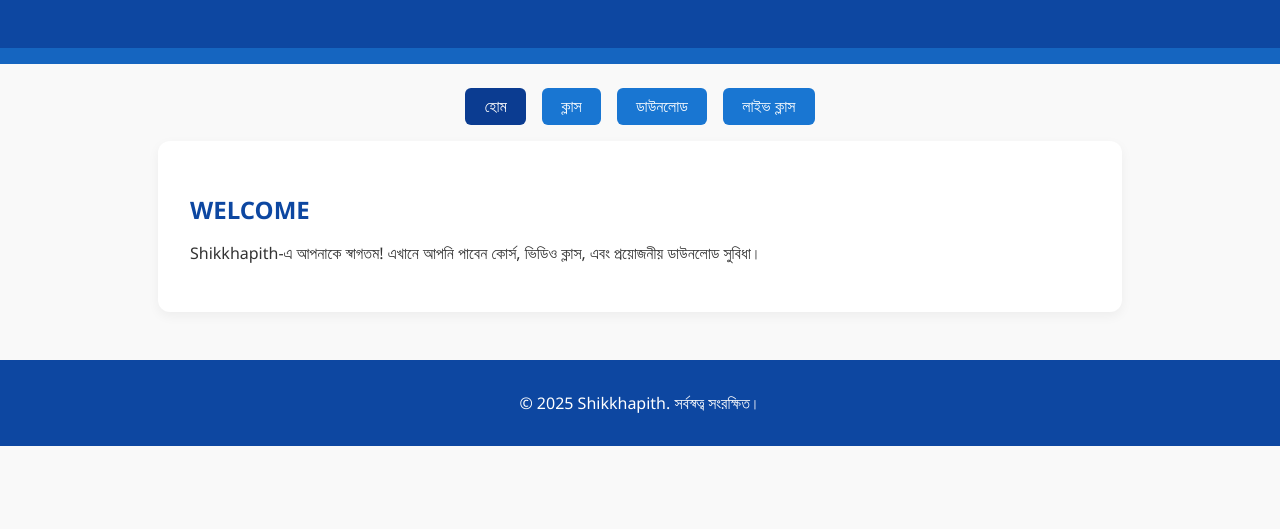
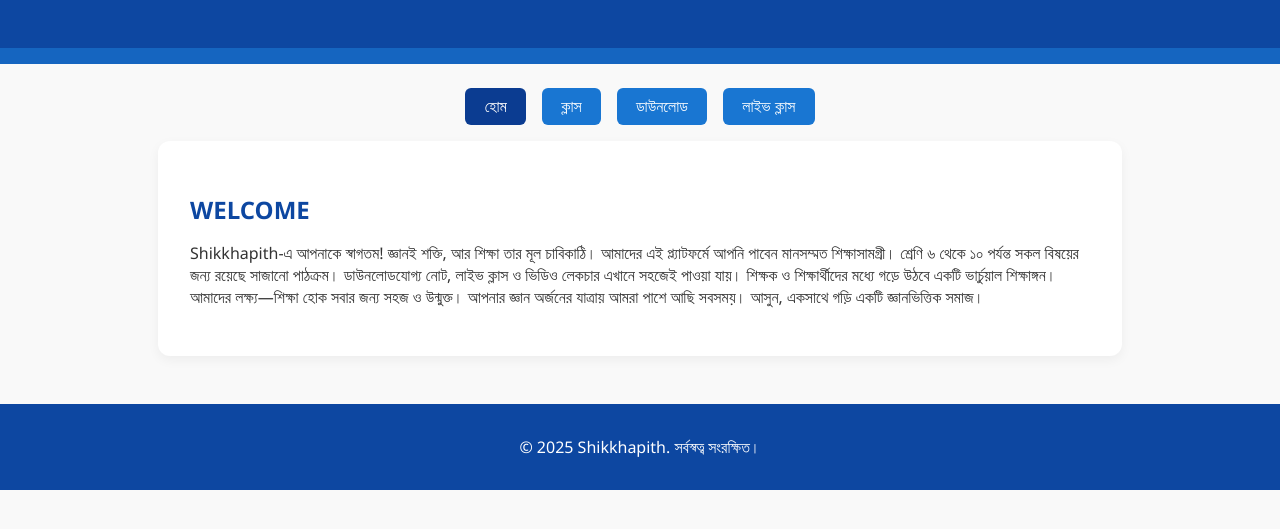
Before and after one commit to hassan1233-moja/shikkhapith-website, a plain HTML site: page index.html in a window 1280 px wide. Shown: the part 125-654 px from the top of the page. Drawn offline with Linux system fonts and the light colour scheme.

Commit message:
update home page welcome note

```diff
--- a/index.html
+++ b/index.html
@@ -28,7 +28,14 @@
 
     <section id="home" class="tab-content">
       <h2>WELCOME</h2>
-      <p>Shikkhapith-এ আপনাকে স্বাগতম! এখানে আপনি পাবেন কোর্স, ভিডিও ক্লাস, এবং প্রয়োজনীয় ডাউনলোড সুবিধা।</p>
+      <p>Shikkhapith-এ আপনাকে স্বাগতম! জ্ঞানই শক্তি, আর শিক্ষা তার মূল চাবিকাঠি।
+        আমাদের এই প্ল্যাটফর্মে আপনি পাবেন মানসম্মত শিক্ষাসামগ্রী।
+        শ্রেণি ৬ থেকে ১০ পর্যন্ত সকল বিষয়ের জন্য রয়েছে সাজানো পাঠক্রম।
+        ডাউনলোডযোগ্য নোট, লাইভ ক্লাস ও ভিডিও লেকচার এখানে সহজেই পাওয়া যায়।
+        শিক্ষক ও শিক্ষার্থীদের মধ্যে গড়ে উঠবে একটি ভার্চুয়াল শিক্ষাঙ্গন।
+        আমাদের লক্ষ্য—শিক্ষা হোক সবার জন্য সহজ ও উন্মুক্ত।
+        আপনার জ্ঞান অর্জনের যাত্রায় আমরা পাশে আছি সবসময়।
+        আসুন, একসাথে গড়ি একটি জ্ঞানভিত্তিক সমাজ।</p>
     </section>
 
     <section id="course" class="tab-content" style="display:none">
```
